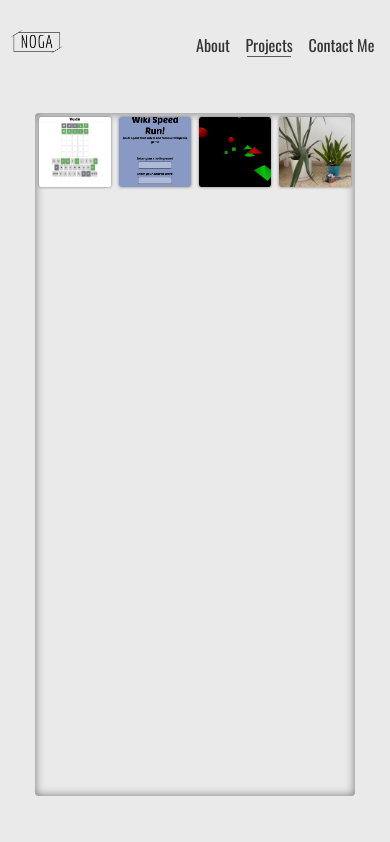
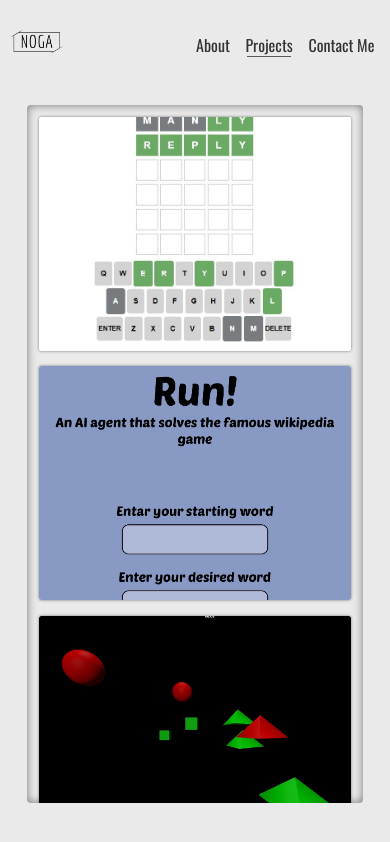
Before and after one commit to NogaTal98/portfolio, a React (Create React App) app: page /Projects in a window 390 px wide. Built offline with nearby package versions, Linux system fonts and the light colour scheme.

Commit message:
adjusting project page to mobile

```diff
--- a/src/pages/projects.css
+++ b/src/pages/projects.css
@@ -54,6 +54,8 @@
     align-items: center;
     justify-content: flex-start;
 
+    font-size: 3vh;
+
     animation: fade-in 0.7s;
   }
 
@@ -80,7 +82,7 @@
   }
 
   .projectName {
-    font-size: 2vw;
+    font-size: 2em;
   }
 
   .projectDescription {
@@ -91,5 +93,18 @@
   .technologies {
     position: absolute;
     bottom: 0;
-    font-size: small;
+    font-size: 0.7em;
   }
+
+@media screen and (max-width: 768px){
+  .grid {
+    grid-template-columns: 1fr;
+    grid-auto-rows: 60vw;
+    gap: 4vw;
+    padding:2vw;
+    padding-right: 4vw;
+    padding-bottom: 4vw;
+
+  }
+
+}
```
